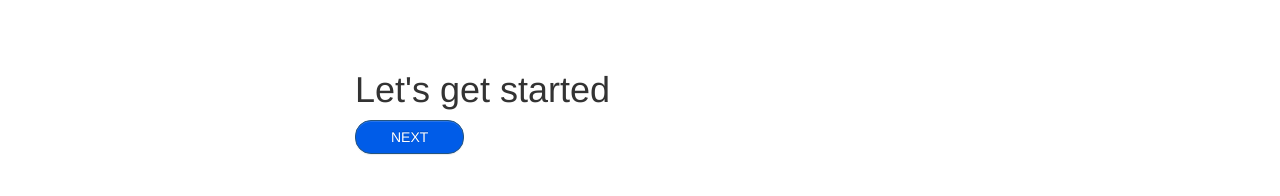
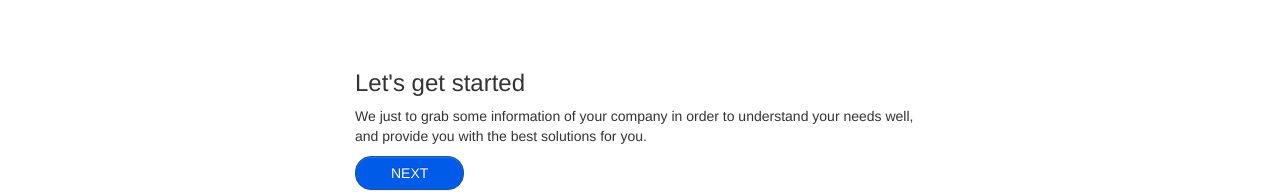
Before and after one commit to bodrovphone/joel_questionnaire, a React (Create React App) app: page / in a window 1280 px wide. Shown: the part 215-411 px from the top of the page. Built offline with nearby package versions, Linux system fonts and the light colour scheme.

Commit message:
0.1.4 next btn

```diff
--- a/src/App.js
+++ b/src/App.js
@@ -14,11 +14,15 @@ class App extends Component {
         questionNumber: 0,
         responses: []
       };
+      this.nextQuestion = this.nextQuestion.bind(this);
     }
   nextQuestion() {
-    console.log('aloha')
+    this.setState({
+      ...this.state, questionNumber: this.state.questionNumber + 1
+    });
   }
   render() {
+    console.log("from App:", this.state);
     return (
       <Router>
         <section id="questions" className="question-box">
@@ -30,7 +34,7 @@ class App extends Component {
           <div className="block-fill-height">
             <div className="block block-all block-xs-middle">
               <div className="container">
-                <Question currentQuestion={this.state.questionNumber}/>
+                <Question nextQuestion={this.nextQuestion} currentQuestion={this.state.questionNumber}/>
               </div>
             </div>
           </div>
--- a/src/components/question.js
+++ b/src/components/question.js
@@ -5,24 +5,32 @@ import questions_data from '.././data/questions_data.js';
 
 export default class Question extends Component {
   render() {
+// path={`/joel_questionnaire${questions_data[this.props.currentQuestion].path}`}
     return (
         <div className="custom-question-centered">
-          <h1>Let's get started</h1>
           <Route
-                path={`/joel_questionnaire${questions_data[0].path}`}
-                component={Content} />
-            <Link
-                to={`/joel_questionnaire${questions_data[0].path}`}>
-                <Button bsStyle="primary"
-                        onClick={this.props.next} >NEXT
-                </Button>
-            </Link>
+                path={`${questions_data[this.props.currentQuestion].path}`}
+                component={Content(this.props)}/>
+          <Link
+              to={`${questions_data[this.props.currentQuestion+1].path}`}>
+              <Button bsStyle="primary"
+                      onClick={this.props.nextQuestion} >NEXT
+              </Button>
+          </Link>
         </div>
     );
   }
 }
 
-const Content = () => {
+const Content = (props) => {
     return (
-        <p>{questions_data[0].path}</p>)
-    };
+      function() {
+        return (
+         <div>
+            <h3 className="m-t-0 m-b-lg bl-blue-dark display-2">{questions_data[props.currentQuestion].title}</h3>
+            <p>{questions_data[props.currentQuestion].description}</p>
+         </div>
+         );
+       }
+         );
+    }
--- a/src/data/questions_data.js
+++ b/src/data/questions_data.js
@@ -1,7 +1,19 @@
 var questions_data = [
-                        {"path": "/start",
+                        {"path": "",
                          "title": "Let's get started",
                          "description" : "We just to grab some information of your company in order to understand your needs well, and provide you with the best solutions for you."
+                        },
+                        {"path": "/business",
+                         "title": "Tell us about your business",
+                         "input1" : true,
+                         "input1-label": "Company Name",
+                         "radio-group1:" : true
+                        },
+                        {"path": "/business",
+                         "title": "Tell us about your business",
+                         "input1" : true,
+                         "input1-label": "Company Name",
+                         "radio-group1:" : true
                         },
                         {"path": "/business",
                          "title": "Tell us about your business",
```
